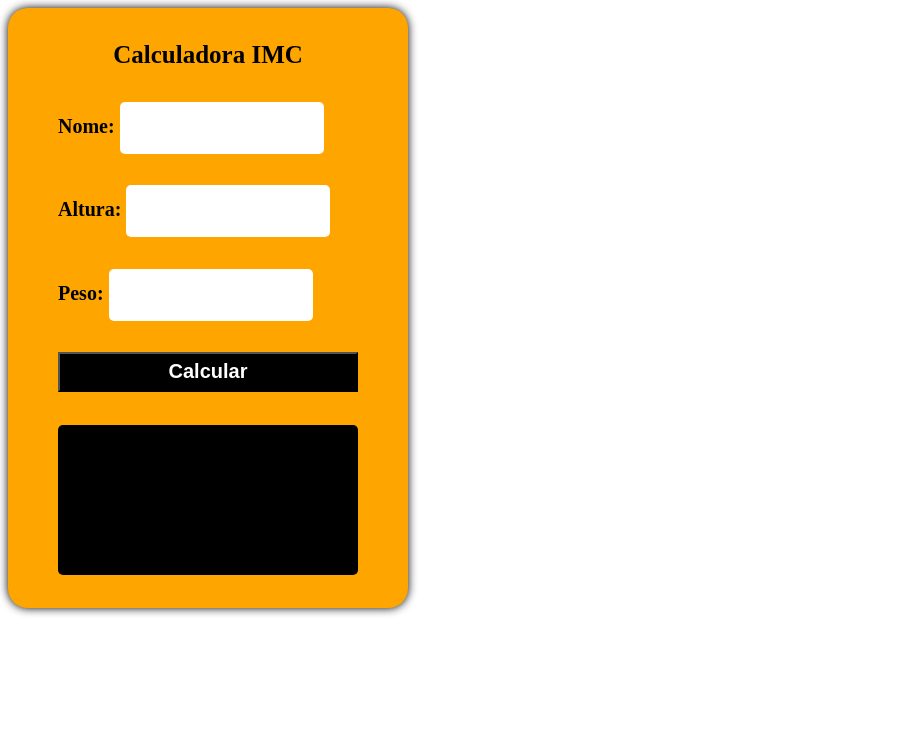
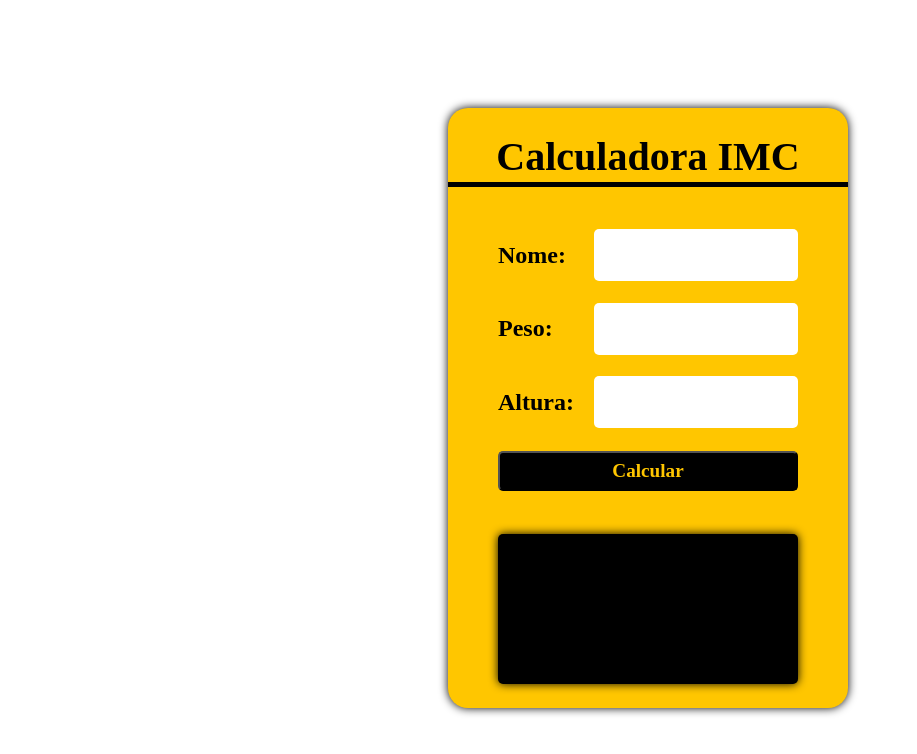
Before and after one commit to marcosmaia777/IMC, a plain HTML site: page index.html in a window 1280 px wide. Shown: the whole page, without its empty margins (0-917 px from the left). Drawn offline with Linux system fonts and the light colour scheme.

Commit message:
atualização 4

```diff
--- a/index.html
+++ b/index.html
@@ -4,24 +4,16 @@
     <meta charset="UTF-8">
     <meta http-equiv="X-UA-Compatible" content="IE=edge">
     <meta name="viewport" content="width=device-width, initial-scale=1.0">
-    <title>Meu projeto IMC</title>
-
+    <title>Meu projeto IMC </title>
     <link rel="stylesheet" href="style.css">
-    <link rel="stylesheet" href="imc.js">
 </head>
 <body>
     <main>
         <div class="container">
             <div class="title">Calculadora IMC</div>
-
             <div class="input">
                 <label>Nome:</label>
-            <input type="text" id="Nome">
-        </div>
-
-        <div class="input">
-            <label>Altura:</label>
-            <input type="number" id="altura">
+                <input type="text" id="nome">
             </div>
 
             <div class="input">
@@ -29,12 +21,16 @@
                 <input type="number" id="peso">
             </div>
 
+            <div class="input">
+                <label>Altura:</label>
+                <input type="numer" id="altura">
+            </div>
             <button id="calcular">Calcular</button>
-
             <div class="result" id="resultado"></div>
 
+        </div>
     </main>
-        <script type="text" src="imc.js"></script>
+        <script src="imc.js"></script>
 
 </body>
 </html>
--- a/style.css
+++ b/style.css
@@ -1,50 +1,78 @@
+main{
+    display: flex;
+    width: 100vw;
+    height: 100vh;
+    justify-content: center;
+    align-items: center;
+  }
+
   .container{
-    display:flex;
-    flex-direction:column;
+    display: flex;
+    flex-direction: column;
+    background: rgb(255,198,0);
     width: 400px;
     height: 600px;
     align-items: center;
-    justify-content:space-evenly;
+    justify-content: space-evenly;
     border-radius: 20px;
     box-shadow: 0 0 10px black;
-    background-color: orange;
   }
 
   .title{
-    font-weight: bolder;
-    font-size: 25px;
-
+    display: flex;
+    justify-content: center;
+    align-items: center;
+    width: 100%;
+    height: 50px;
+    font: bold 2.5rem serif;
+    border-bottom: solid 5px black;
+    margin-bottom: 20px;
   }
 
-.input{
-    font-weight: bolder;
-    font-size: 20px;
+  .input {
+    display: flex;
     width: 300px;
     height: 50px;
+    justify-content: space-between;
+    align-items: center;
   }
-
-.input input{
+  .input input {
     width: 200px;
     height: 50px;
     border-radius: 5px;
-    border: none;
+    border:none;
+    outline: 0;
+    font: bold 1.5rem serif;
     text-align: center;
+  }
+
+  .input label {
+    font: bold 1.5rem serif;
   }
 
   button{
     width: 300px;
     height: 40px;
-    font-size: 20px;
-    font-weight: bolder;
-    background-color:black;
-    color: white;
+    font: bold 1.2rem serif;
+    background: #000;
+    color: rgb(255,198,0);
+    outline: none;
+    border-radius: 5px;
     cursor: pointer;
   }
 
   .result{
+    display: flex;
+    margin-top: 20px;
+    align-items: center;
     width: 300px;
     height: 150px;
-    background: black;
     border-radius: 5px;
-    color: white;
+    font: italic 1.5rem serif;
+    box-shadow: 0px 0px 10px black;
+    background: #000;
+    color: rgb(255,198,0);
+    padding: 20px;
+    box-sizing: border-box;
+    user-select: none;
   }
```
Lines whose indentation alone changed are shown as unchanged.
